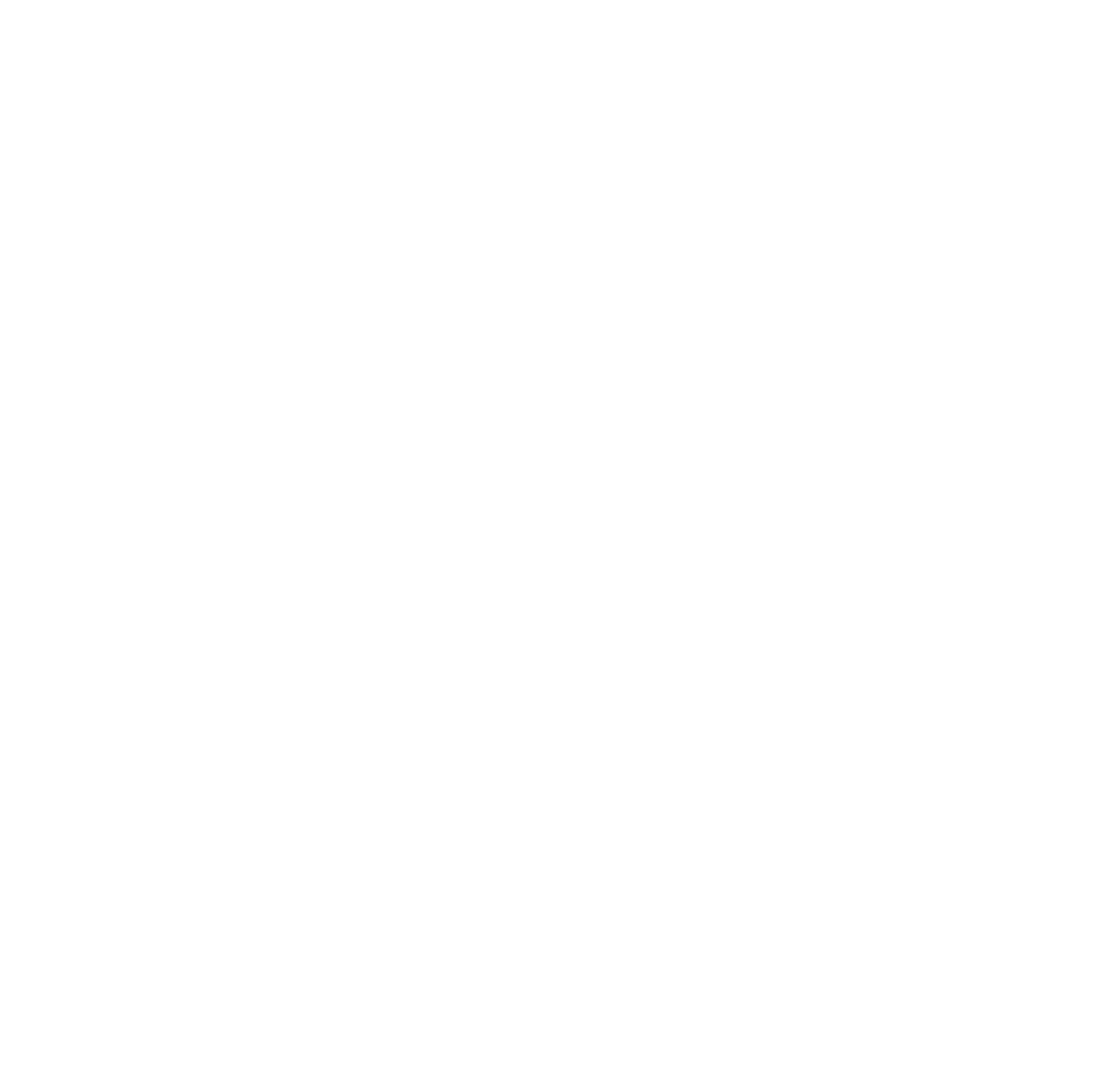
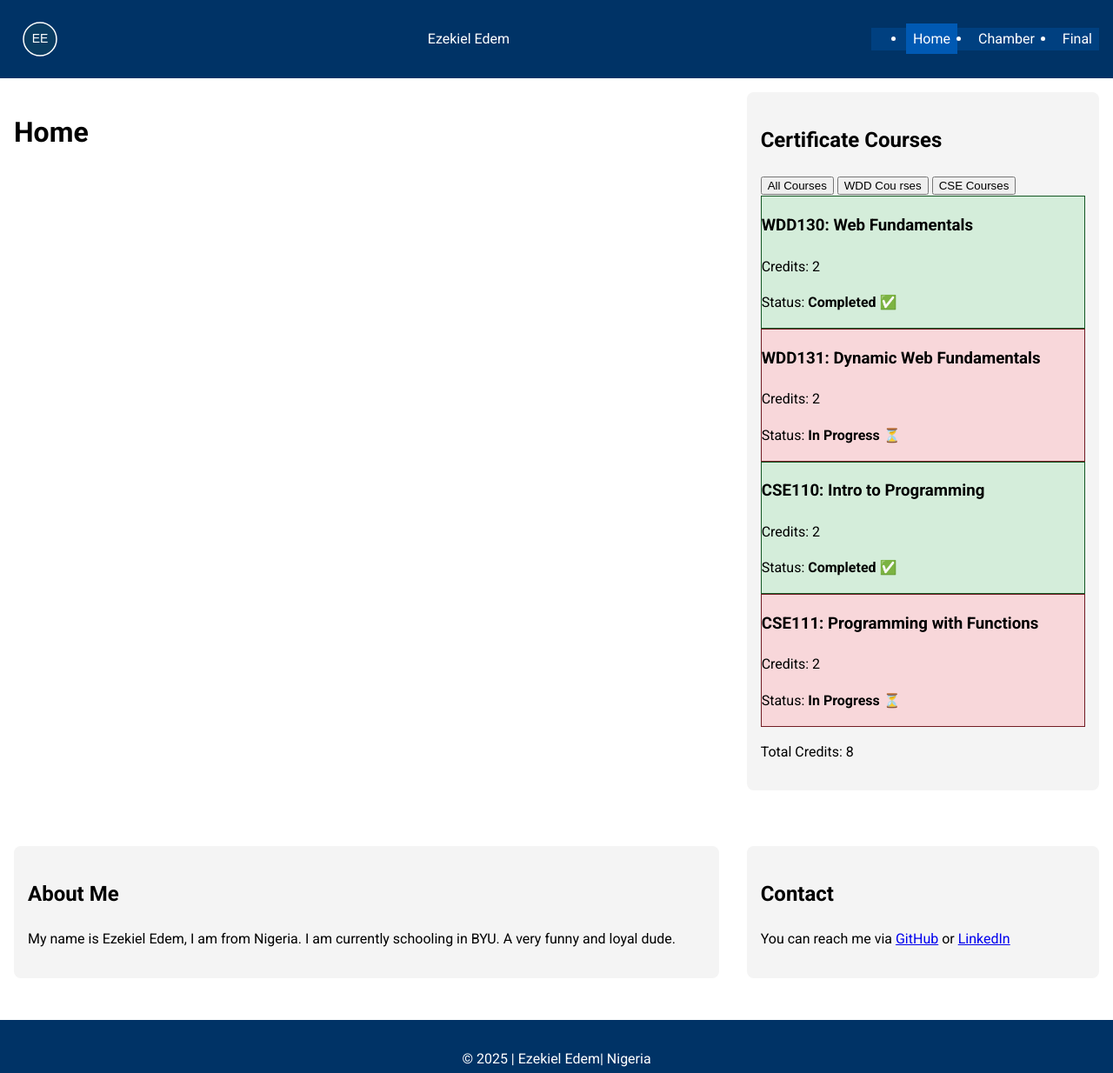
Before and after one commit to ezekiel222-max/wdd231, a plain HTML site: page index.html in a window 1280 px wide. Shown: the top 1234 px of the page at 87% size. Before the commit the page ends 800 px from the top, so only its background shows below. Drawn offline with Linux system fonts and the light colour scheme.

Commit message:
week one assignment done!

```diff
--- a/index.html
+++ b/index.html
@@ -1,11 +1,66 @@
 <!DOCTYPE html>
 <html lang="en">
 <head>
-    <meta charset="UTF-8">
-    <meta name="viewport" content="width=device-width, initial-scale=1.0">
-    <title>Document</title>
+  <meta charset="UTF-8">
+  <meta name="viewport" content="width=device-width, initial-scale=1.0">
+  <title>WDD231 Course Home Page</title>
+  <meta name="description" content="Course Home Page for WDD231 Web and Computer Programming.">
+  <meta name="author" content="EZEKIEL EDEM">
+
+  <!-- Google Fonts -->
+  <link href="https://fonts.googleapis.com/css2?family=Roboto:wght@400;700&display=swap" rel="stylesheet">
+
+  <!-- Stylesheets -->
+  <link href="styles/small.css" rel="stylesheet">
+  <link href="styles/larger.css" rel="stylesheet">
+
+  <!-- JavaScript -->
+  <script src="scripts/nav.js" defer></script>
+  <script src="scripts/date.js" defer></script>
+  <script src="scripts/course.js" defer></script>
 </head>
 <body>
+  <header>
+    <img src="images/logo.svg" alt="Ezekiel Edem Logo" class="logo">
+    <span>Ezekiel Edem</span>
+    <button id="menu" aria-label="Menu">&#9776;</button>
+    <nav>
+      <ul class="navigation">
+        <li><a href="index.html" class="active">Home</a></li>
+        <li><a href="#">Chamber</a></li>
+        <li><a href="#">Final</a></li>
+      </ul>
+    </nav>
+  </header>
 
+  <main>
+    <h1>Home</h1>
+    <section>
+      <h2>Certificate Courses</h2>
+      <div id="courseButtons">
+        <button id="all">All Courses</button>
+        <button id="wdd">WDD Cou
+        rses</button>
+        <button id="cse">CSE Courses</button>
+      </div>
+      <div id="courses"></div>
+      <p>Total Credits: <span id="totalCredits"></span></p>
+    </section>
+
+    <section>
+      <h2>About Me</h2>
+      <p>My name is Ezekiel Edem, I am from Nigeria. I am currently schooling in BYU. A very funny and loyal dude.</p>
+    </section>
+
+    <section>
+      <h2>Contact</h2>
+      <p>You can reach me via <a href="https://github.com/ezekielmax222">GitHub</a> or <a href="https://linkedin.com/in/ezekieledem222">LinkedIn</a></p>
+    </section>
+  </main>
+
+  <footer>
+    <p>&copy; <span id="year"></span> | Ezekiel Edem| Nigeria</p>
+    <p id="lastModified"></p>
+  </footer>
 </body>
 </html>
--- /dev/null
+++ b/scripts/course.js
@@ -0,0 +1,44 @@
+const courses = [
+  { code: "WDD130", name: "Web Fundamentals", credits: 2, subject: "WDD", completed: true },
+  { code: "WDD131", name: "Dynamic Web Fundamentals", credits: 2, subject: "WDD", completed: false },
+  { code: "CSE110", name: "Intro to Programming", credits: 2, subject: "CSE", completed: true },
+  { code: "CSE111", name: "Programming with Functions", credits: 2, subject: "CSE", completed: false }
+];
+
+const coursesContainer = document.getElementById("courses");
+const totalCreditsSpan = document.getElementById("totalCredits");
+
+function displayCourses(list) {
+  coursesContainer.innerHTML = "";
+  let totalCredits = 0;
+
+  list.forEach(course => {
+    const div = document.createElement("div");
+    div.classList.add("course");
+    div.innerHTML = `
+      <h3>${course.code}: ${course.name}</h3>
+      <p>Credits: ${course.credits}</p>
+      <p>Status: <strong>${course.completed ? "Completed ✅" : "In Progress ⏳"}</strong></p>
+    `;
+    if (course.completed) {
+      div.style.background = "#d4edda";
+      div.style.border = "1px solid #155724";
+    } else {
+      div.style.background = "#f8d7da";
+      div.style.border = "1px solid #721c24";
+    }
+    coursesContainer.appendChild(div);
+
+    totalCredits += course.credits;
+  });
+
+  totalCreditsSpan.textContent = totalCredits;
+}
+
+// Event Listeners
+document.getElementById("all").addEventListener("click", () => displayCourses(courses));
+document.getElementById("wdd").addEventListener("click", () => displayCourses(courses.filter(c => c.subject === "WDD")));
+document.getElementById("cse").addEventListener("click", () => displayCourses(courses.filter(c => c.subject === "CSE")));
+
+// Default
+displayCourses(courses);
--- /dev/null
+++ b/scripts/date.js
@@ -0,0 +1,2 @@
+document.getElementById("year").textContent = new Date().getFullYear();
+document.getElementById("lastModified").textContent = `Last Modified: ${document.lastModified}`;
--- /dev/null
+++ b/scripts/nav.js
@@ -0,0 +1,7 @@
+const menuButton = document.getElementById("menu");
+const navigation = document.querySelector(".navigation");
+
+menuButton.addEventListener("click", () => {
+  navigation.classList.toggle("open");
+  menuButton.textContent = navigation.classList.contains("open") ? "✖" : "☰";
+});
--- /dev/null
+++ b/styles/larger.css
@@ -0,0 +1,29 @@
+@media screen and (min-width: 768px) {
+  #menu {
+    display: none;
+  }
+
+  .navigation {
+    display: flex;
+    flex-direction: row;
+    gap: 1rem;
+  }
+
+  main {
+    display: grid;
+    grid-template-columns: 2fr 1fr;
+    gap: 2rem;
+  }
+
+  section {
+    background: #f4f4f4;
+    padding: 1rem;
+    border-radius: 8px;
+    @media (min-width: 32.5rem) {
+  .logo {
+    width: 100px;  /* bigger logo for larger screens */
+  }
+}
+
+  }
+}
--- /dev/null
+++ b/styles/small.css
@@ -0,0 +1,67 @@
+body {
+  font-family: 'Roboto', sans-serif;
+  margin: 0;
+  padding: 0;
+  line-height: 1.6;
+}
+
+header {
+  display: flex;
+  justify-content: space-between;
+  align-items: center;
+  background: #003366;
+  color: white;
+  padding: 1rem;
+}
+
+header img.logo {
+  height: 40px;
+}
+
+#menu {
+  background: none;
+  border: none;
+  color: white;
+  font-size: 2rem;
+  cursor: pointer;
+}
+
+.navigation {
+  display: none;
+  flex-direction: column;
+  background: #004080;
+}
+
+.navigation.open {
+  display: flex;
+}
+
+.navigation a {
+  color: white;
+  text-decoration: none;
+  padding: 0.5rem;
+}
+
+.navigation a:hover,
+.navigation a.active {
+  background: #0059b3;
+}
+
+main {
+  padding: 1rem;
+}
+
+section {
+  margin-bottom: 2rem;
+}
+
+footer {
+  text-align: center;
+  background: #003366;
+  color: white;
+  padding: 1rem;
+}
+.logo {
+  width: 60px;
+  height: auto;
+}
```
Also changed, not shown: images/logo.svg (added).
